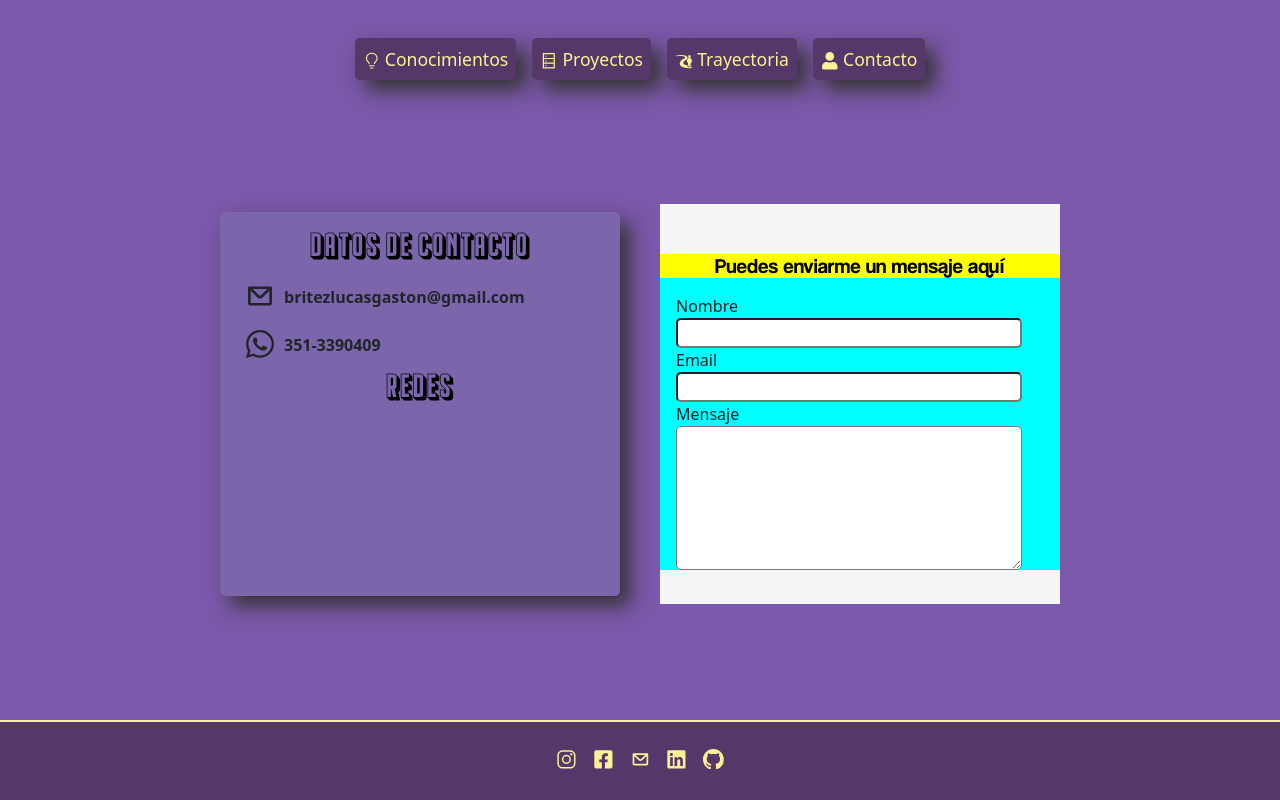
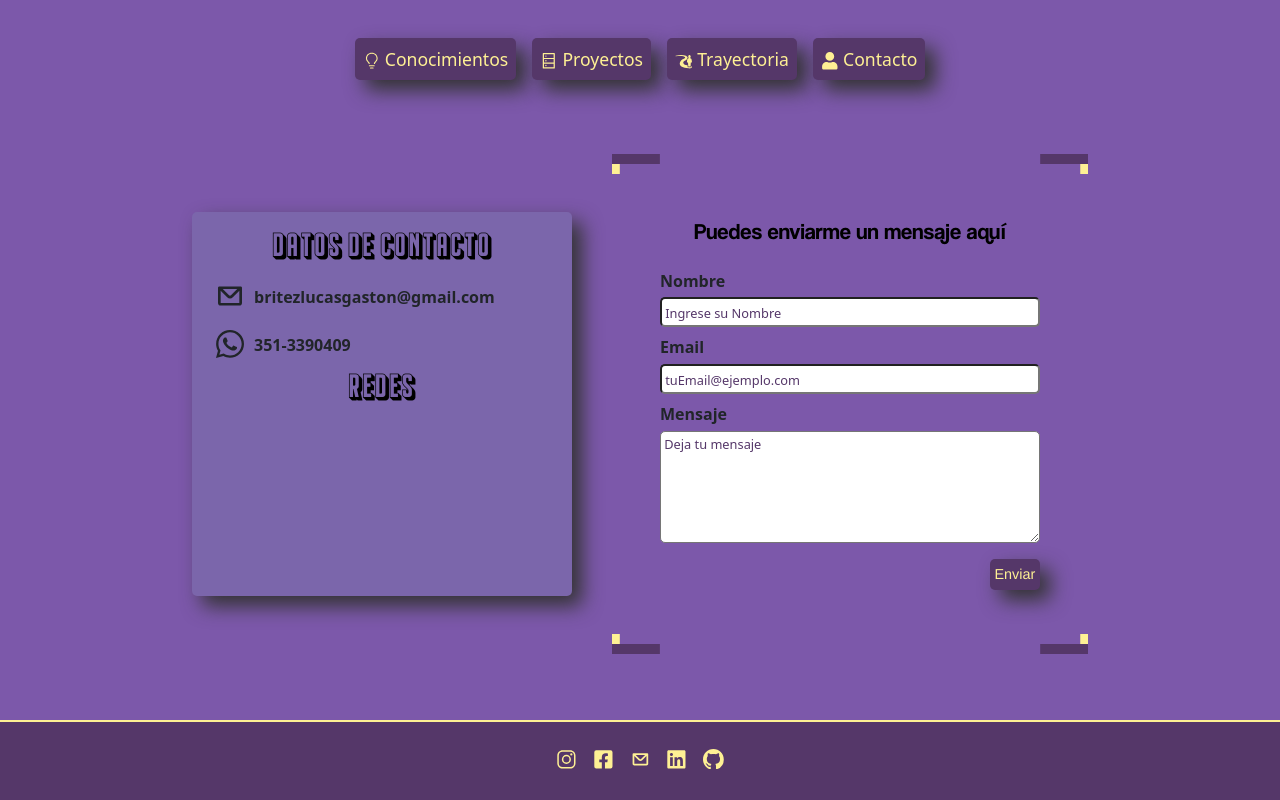
Before and after one commit to CaluBritez/PortFolio, a React (Vite) app: page / in a window 1280 px wide. Both pictures are taken after a click on the link "Contacto". Built offline with nearby package versions, Linux system fonts and the light colour scheme.

Commit message:
se logro div con marco en contacto

```diff
--- a/src/components/Contacto.jsx
+++ b/src/components/Contacto.jsx
@@ -50,13 +50,16 @@ export const Contacto = () => {
         </div>
         <form action="">
           <label htmlFor="nombre">Nombre</label>
-          <input type="text" id="nombre" />
+          <input type="text" id="nombre" placeholder='Ingrese su Nombre'/>
 
           <label htmlFor="email">Email</label>
-          <input type="email" id="email" />
+          <input type="email" id="email" placeholder='tuEmail@ejemplo.com' />
 
           <label htmlFor="mensaje">Mensaje</label>
-          <textarea id="mensaje"></textarea>
+          <textarea id="mensaje" placeholder='Deja tu mensaje'></textarea>
+          <div id='box-form-button'>
+            <button className='boton-lila-chico'>Enviar</button>
+          </div>
         </form>
 
       </div>
--- a/src/components/css/Contacto.css
+++ b/src/components/css/Contacto.css
@@ -93,10 +93,17 @@ CELESTE: BCA2E7
     flex-direction: column;
     justify-content: center;
     align-items: center;
-    height: 400px;
-    width: 400px;
-    background-color: #f5f5f5;
-    padding-top: 1rem;
+    height: 500px;
+    width: 500px;
+
+    background-image: url('../../assets/marco.png');
+
+    /* Esto ajusta la imagen para cubrir todo el área del div */
+    background-size: cover;
+    /* Centra la imagen en el div */
+    background-position: center;
+    /* Evita que la imagen se repita */
+    background-repeat: no-repeat;
 
 }
 #box-main-contacto-mandarEmail-textOne {
@@ -105,11 +112,10 @@ CELESTE: BCA2E7
   align-items: center;
   height: auto;
   width: 100%;
-  background-color: yellow;
 }
 #box-main-contacto-mandarEmail-textOne h5{
   color: black;
-  font-size: 1.3rem;
+  font-size: 1.4rem;
   font-family: 'coolvetica';
   margin: 0;
   padding: 0;
@@ -118,19 +124,52 @@ CELESTE: BCA2E7
   display: flex;
   flex-direction: column;
   justify-content: center;
-  align-items: flex-start;
+  align-items: center;
   height: auto;
   width: 100%;
-  background-color: aqua;
   padding-top: 1rem;
-  padding-left: 1rem;
+}
+#box-main-contacto-mandarEmail form label{
+  border-radius: 5px;
+  width: 80%;
+  font-weight: bold;
+  margin-top: 0.5rem;
 }
 #box-main-contacto-mandarEmail form input{
   border-radius: 5px;
-  width: 90%;
+  width: 80%;
+  margin-top: 0.3rem;
+  padding-left: 0.2rem;
 }
 #box-main-contacto-mandarEmail form textarea{
   border-radius: 5px;
-  width: 90%;
-  height: 9rem;
+  width: 80%;
+  height: 7rem;
+  margin-top: 0.3rem;
+  padding-top: 0.2rem;
+  padding-left: 0.2rem;
 }
+#box-main-contacto-mandarEmail form input::placeholder,
+#box-main-contacto-mandarEmail form textarea::placeholder {
+  font-size: 0.8rem;
+  color: #553769;
+}
+#box-form-button {
+  display: flex;
+  justify-content: flex-end;
+  align-items: center;
+  height: auto;
+  width: 100%;
+  margin-top: 1rem;
+  padding-right: 3rem;
+}
+#box-form-button button {
+  font-size: 0.9rem;
+  box-shadow: 10px 10px 20px #333333;
+  font-family: Helvetica, sans-serif;
+  padding: 0.3rem;
+  border: none;
+}
+#box-form-button button:hover{
+  background-color: #372F6B;
+}
```
Also changed, not shown: src/assets/marco.png (added).
